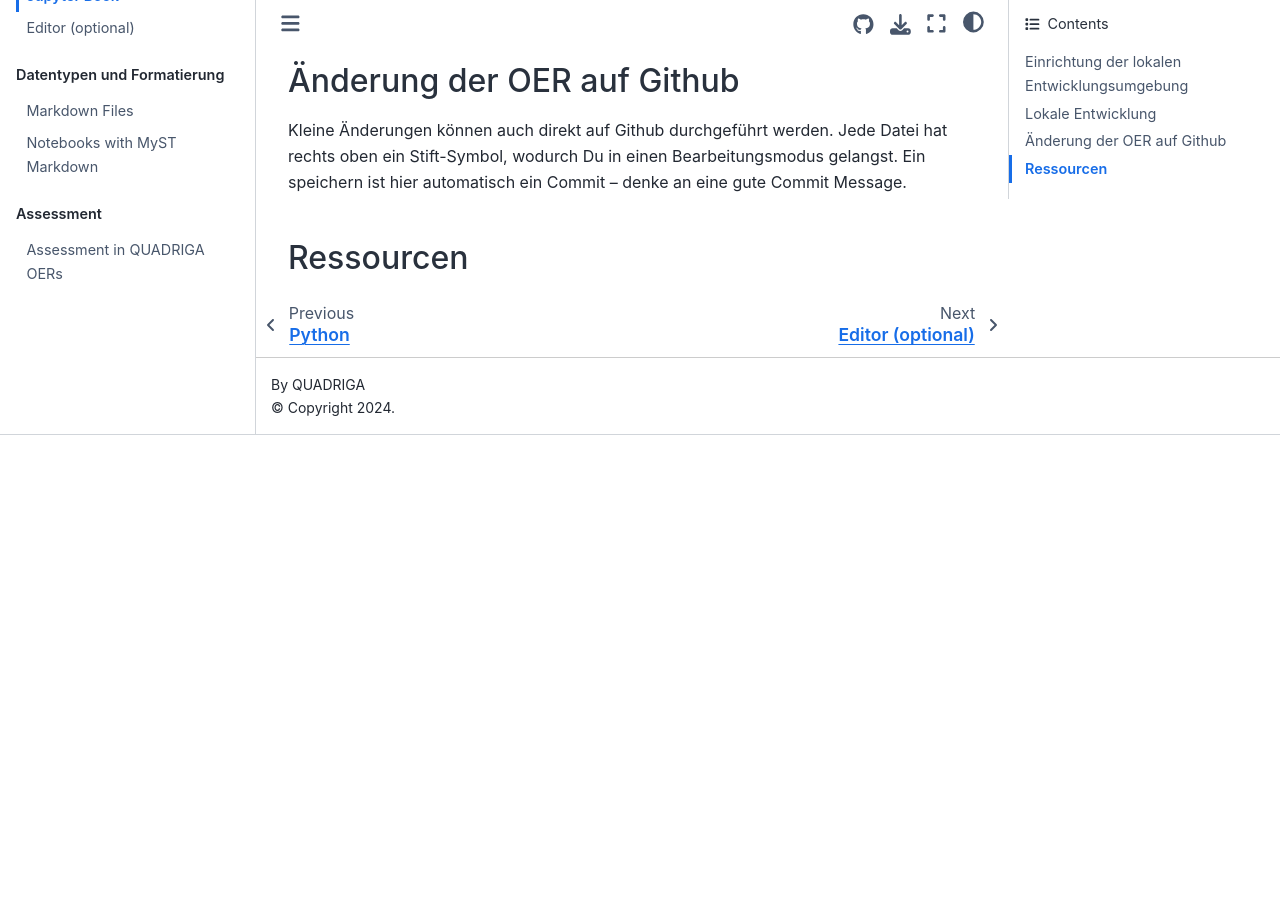
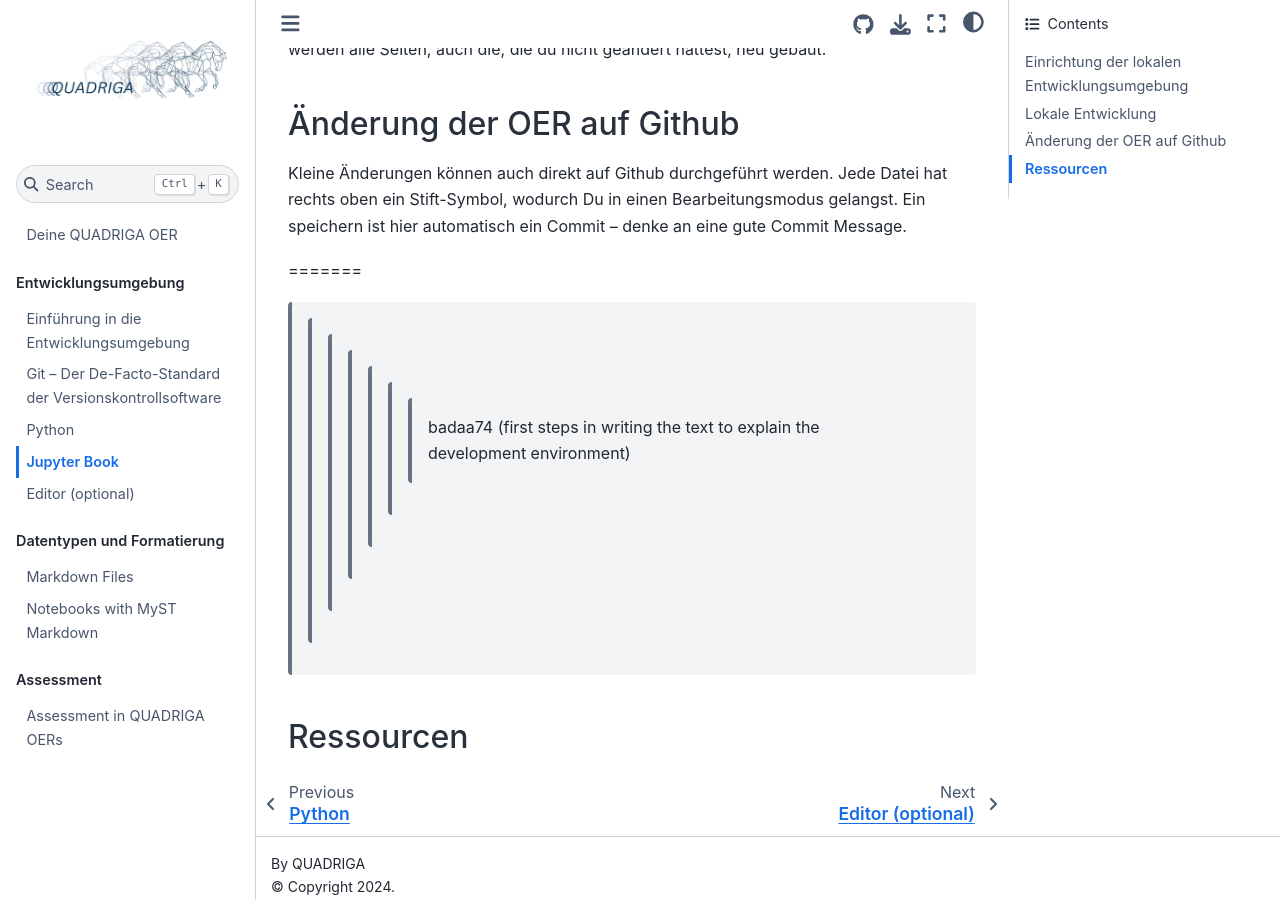
Before and after one commit to samidfy/Book_Template, a Jupyter Book: the page built from develop/jupyter_book.md, in a window 1280 px wide and 900 px high, scrolled down 1605 px. Built offline with Jupyter Book 1.0.4 settings and Sphinx 7.4.7 and the Sphinx Book theme 1.1.4, drawn with Linux system fonts in a browser that asks for light colours; pages that are not in the unit, such as notebooks, are missing from menus; before the commit the page ends 2040 px from its top, so only the background shows below that.

Commit message:
first steps in writing the text to explain the development environment
# Conflicts:
#	_toc.yml
#	develop/jupyter_book.md
#	develop/python.md

```diff
--- a/develop/jupyter_book.md
+++ b/develop/jupyter_book.md
@@ -35,4 +36,6 @@ Wenn du lokale Dateien anpasst musst du immer zuerst `jb build .` ausführen, be
 Kleine Änderungen können auch direkt auf Github durchgeführt werden. Jede Datei hat rechts oben ein Stift-Symbol, wodurch Du in einen Bearbeitungsmodus gelangst. Ein speichern ist hier automatisch ein Commit – denke an eine gute Commit Message.
 
 
+=======
+>>>>>>> badaa74 (first steps in writing the text to explain the development environment)
 ## Ressourcen
```
Also changed, not shown: other parts of develop/jupyter_book.md (+1 -0 lines).
